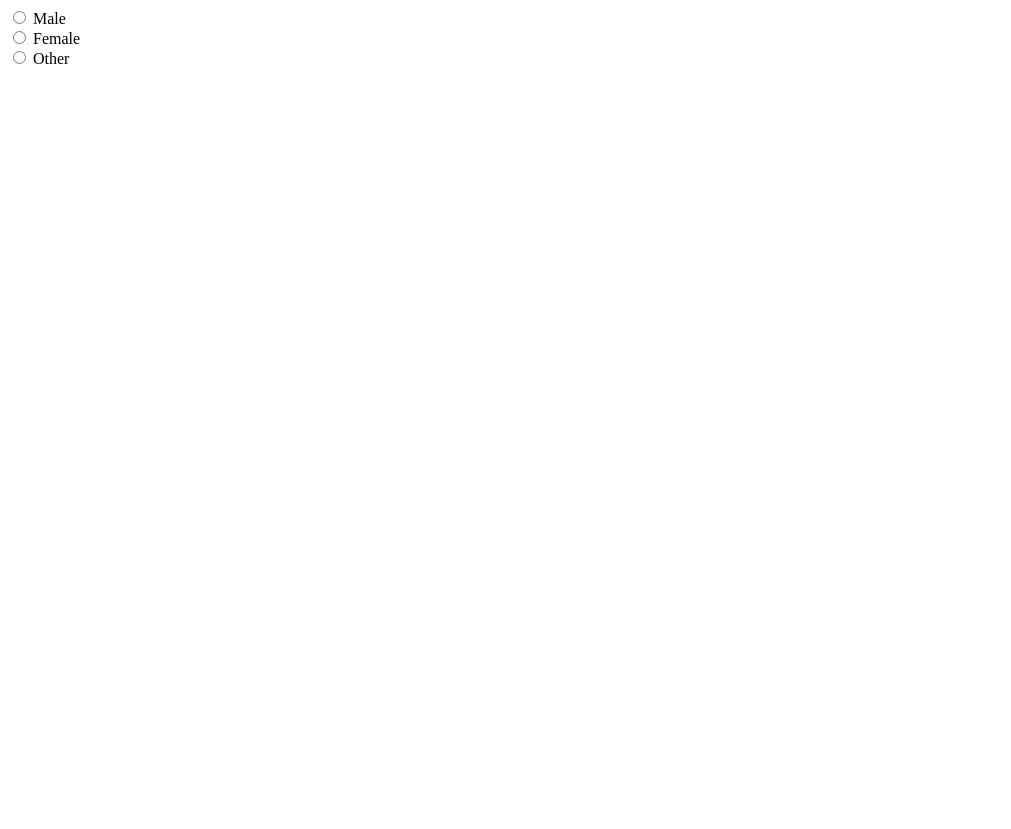
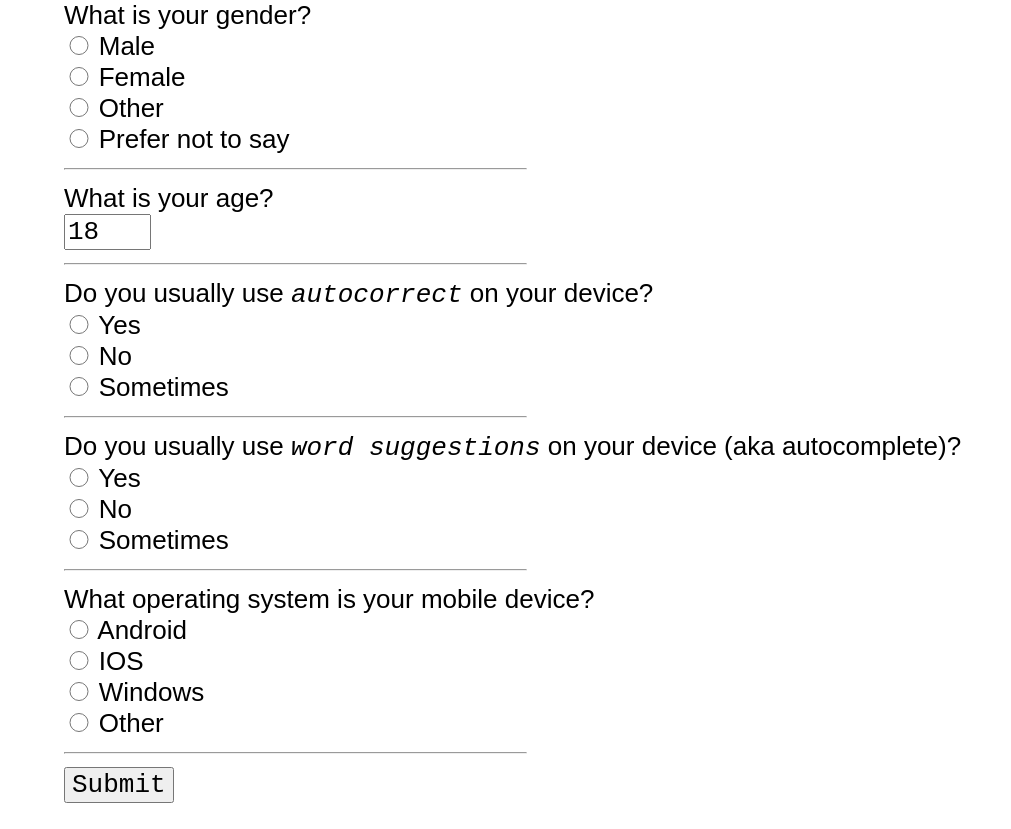
Before and after one commit to Danzibob/TypingTester, a website: page public/survey.html in a window 1280 px wide. Shown: the whole page, without its empty margins (0-1011 px from the left). Before the commit the page ends 800 px from the top, so only its background shows below. Drawn offline with Linux system fonts and the light colour scheme.

Commit message:
Added survey template

```diff
--- a/public/style.css
+++ b/public/style.css
@@ -26,3 +26,24 @@ body {
 #message-box {
 	display: none;
 }
+
+form, label, p{
+	font-family: sans-serif;
+	font-size: 2rem;
+}
+
+form input{
+	width: 1.5rem;
+	height: 1.5rem;
+}
+
+.textInput{
+	width:auto;
+	height: auto;
+	font-size: 2rem;
+}
+
+hr {
+	width:40%;
+	margin-left: 0px;
+}
--- a/public/survey.html
+++ b/public/survey.html
@@ -1,16 +1,43 @@
 <html>
 <head>
-
+<link rel="stylesheet" type="text/css" href="style.css">
 </head>
 <body>
 
 <form action="/submit">
+  <label>What is your gender?</label><br>
   <input type="radio" name="gender" value="M" reqired> Male<br>
   <input type="radio" name="gender" value="F"> Female<br>
   <input type="radio" name="gender" value="O"> Other<br>
+  <input type="radio" name="gender" value="P"> Prefer not to say<br>
+  <hr>
 
+  <label>What is your age?</label><br>
+  <input class="textInput" type="number" name="age" value="18" step="1" min="18" max="200"><br>
+  <hr>
 
+  <label>Do you usually use <em>autocorrect</em> on your device?</label><br>
+  <input type="radio" name="autocorrect" value="Y" reqired> Yes<br>
+  <input type="radio" name="autocorrect" value="N"> No<br>
+  <input type="radio" name="autocorrect" value="S"> Sometimes<br>
+  <hr>
 
+  <label>Do you usually use <em>word suggestions</em> on your device (aka autocomplete)?</label><br>
+  <input type="radio" name="autocomplete" value="Y" reqired> Yes<br>
+  <input type="radio" name="autocomplete" value="N"> No<br>
+  <input type="radio" name="autocomplete" value="S"> Sometimes<br>
+  <hr>
+
+  <label>What operating system is your mobile device?</label><br>
+  <input type="radio" name="OS" value="A" reqired> Android<br>
+  <input type="radio" name="OS" value="I"> IOS<br>
+  <input type="radio" name="OS" value="W"> Windows<br>
+  <input type="radio" name="OS" value="O"> Other<br>
+
+  <input id="ID" type="hidden" name="id" value="">
+  <hr>
+
+  <input class="textInput" type="submit" value="Submit">
 </form>
 
 
```
